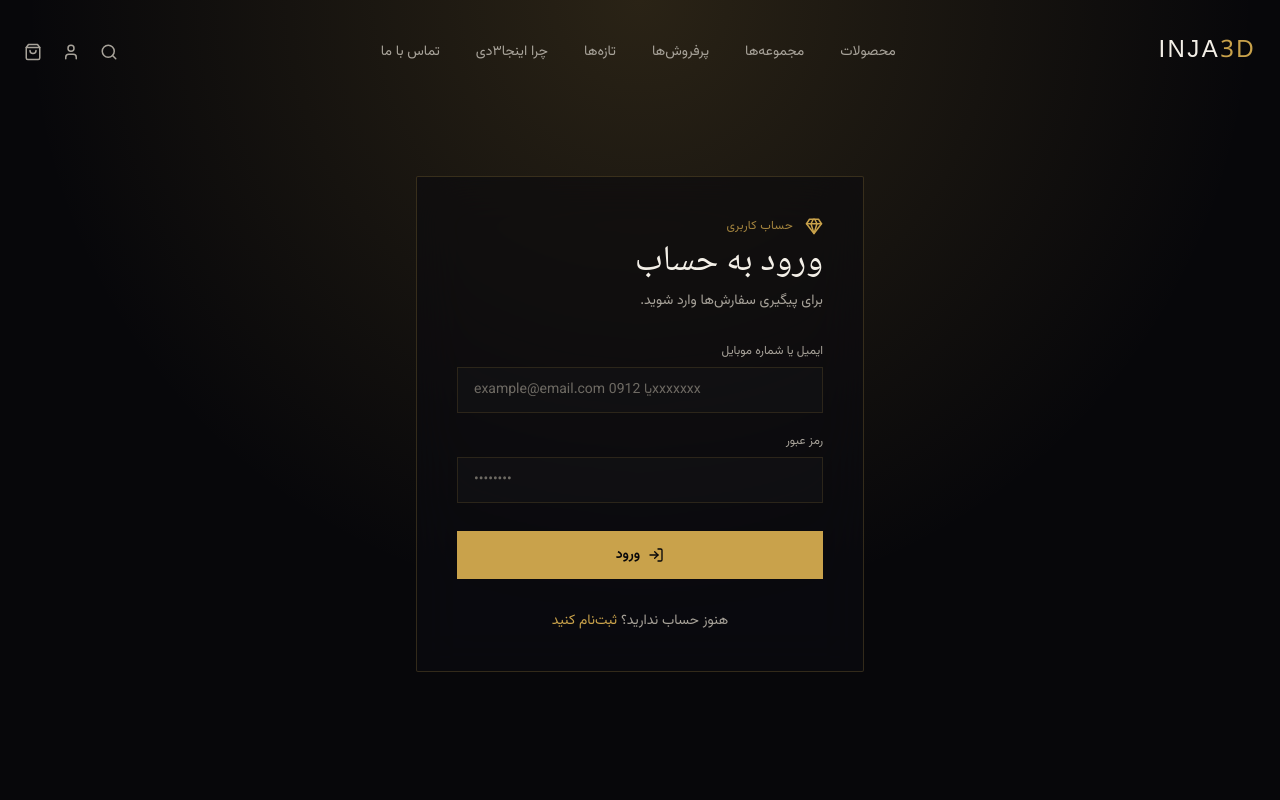
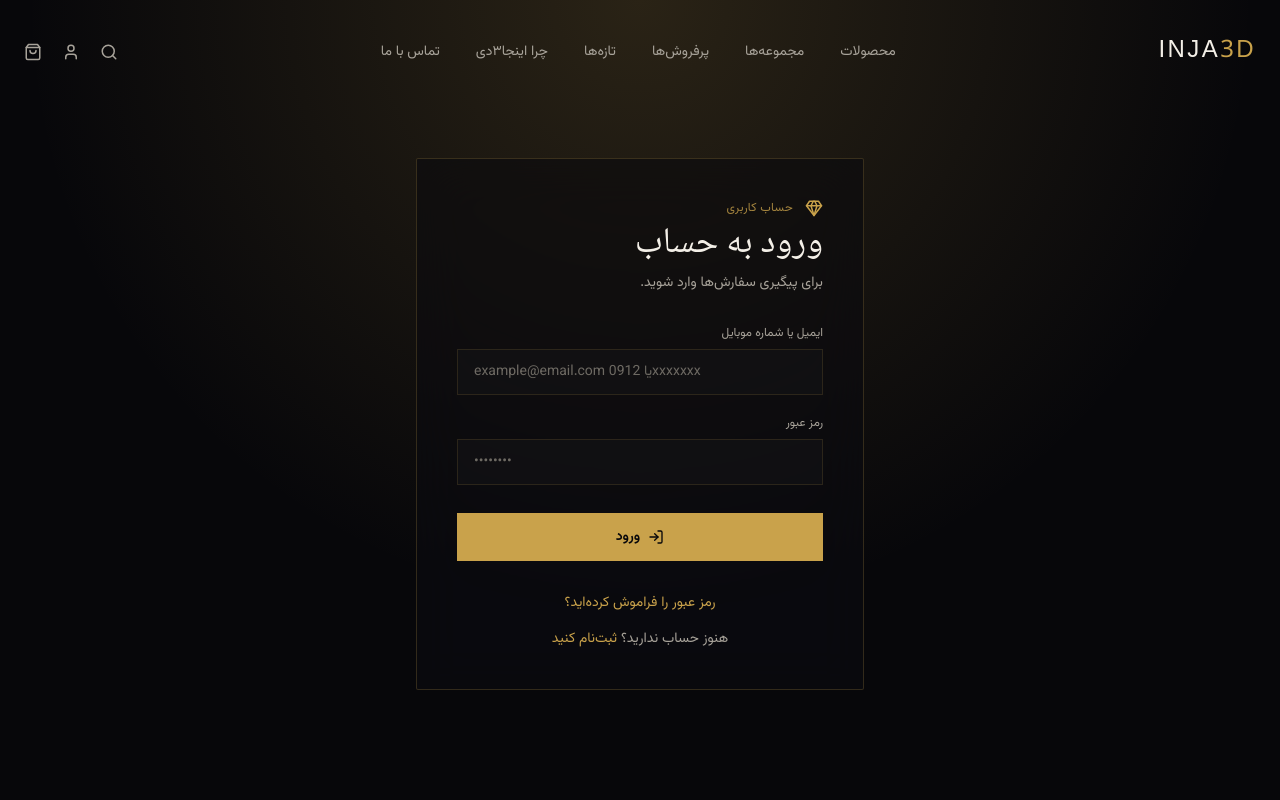
Before and after one commit to Peyman272/inja3d, a Next.js app: page /login in a window 1280 px wide. Shown: the top 800 px of the page. Built offline with nearby package versions, Linux system fonts and the light colour scheme.

Commit message:
Update page.tsx

```diff
--- a/app/login/page.tsx
+++ b/app/login/page.tsx
@@ -196,7 +196,12 @@ export default function LoginPage() {
 
 
             <p className="font-body text-sm text-bone-dim text-center mt-8">
-
+<Link
+  href="/forgot-password"
+  className="text-gold block mb-4"
+>
+  رمز عبور را فراموش کرده‌اید؟
+</Link>
               هنوز حساب ندارید؟{" "}
 
               <Link
```
